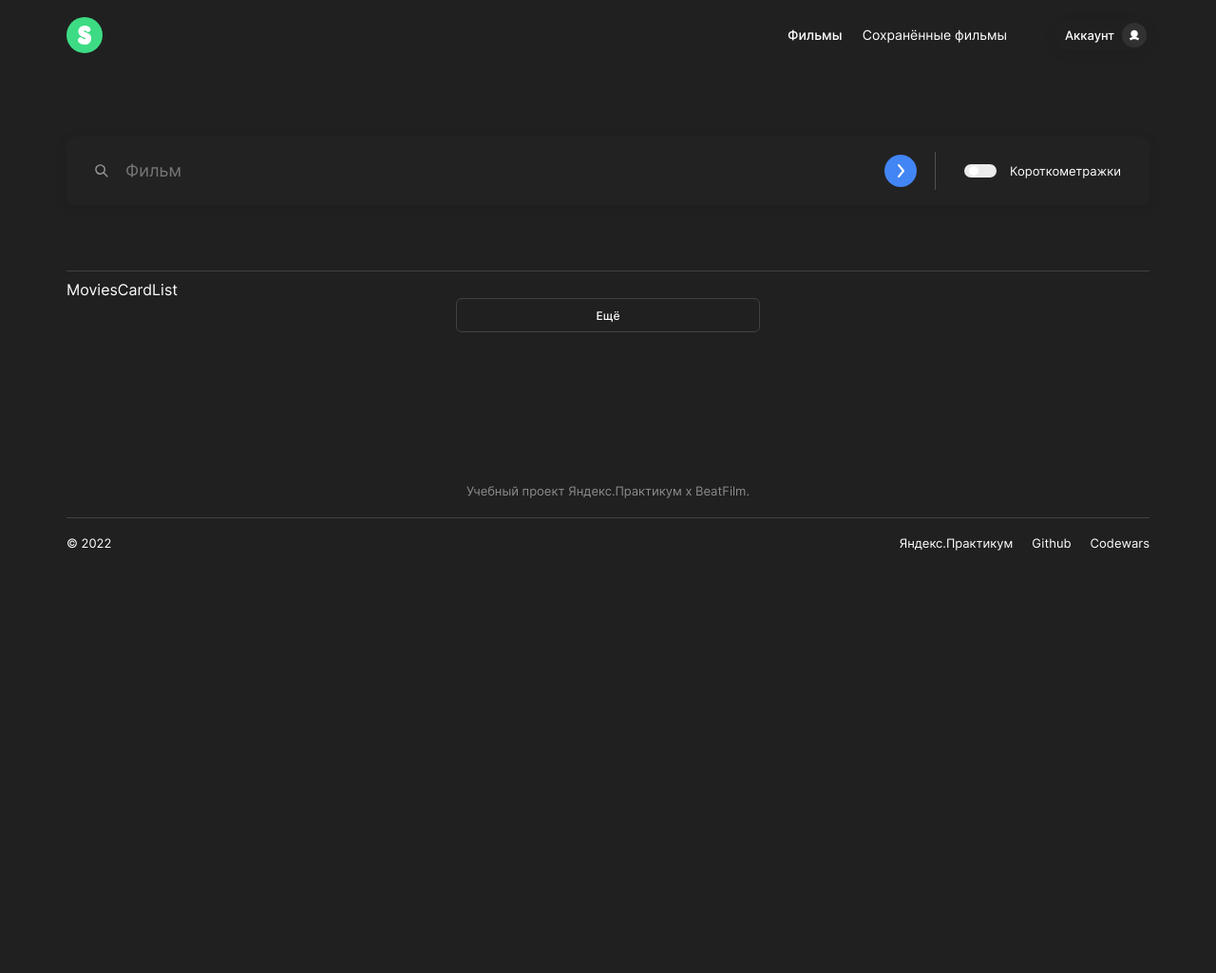
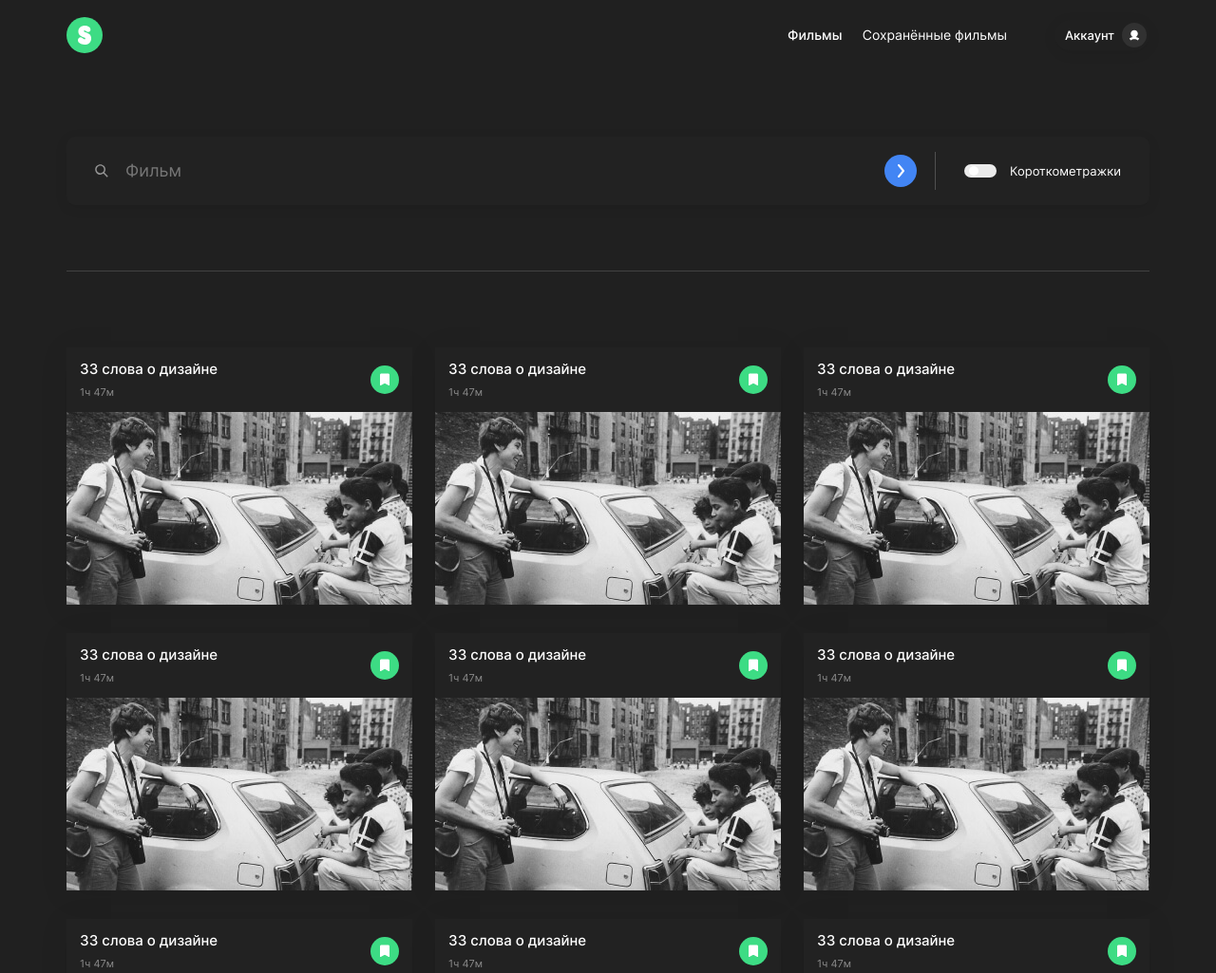
Before and after one commit to MarinaNat/movies-explorer-frontend, a React app: page /movies in a window 1280 px wide. Shown: the top 1025 px of the page at 95% size. Before the commit the page ends 800 px from the top, so only its background shows below. Built offline with nearby package versions, Linux system fonts and the light colour scheme.

Commit message:
компонент MoviesCardList

```diff
--- a/src/components/Movies/Movies.css
+++ b/src/components/Movies/Movies.css
@@ -20,19 +20,24 @@
     display: flex;
     align-items: center;
     justify-content: center;
-    margin: 0 auto;
+    margin: 50px auto 0;
 }
 
 @media (max-width: 768px) {
     .movies {
-        padding: 80px 30px 120px;
+        padding: 80px 30px 80px;
+    }
+
+    .movies__more-button {
+        margin: 50px auto 0;
+        max-width: 320px;
     }
 
 }
 
 @media (max-width: 475px) {
     .movies {
-        padding: 80px 10px 120px;
+        padding: 80px 10px 80px;
     }
 
     .movies__more-button {
--- a/src/components/Movies/MoviesCard/MoviesCard.css
+++ b/src/components/Movies/MoviesCard/MoviesCard.css
@@ -0,0 +1,55 @@
+.movie-card {
+    display: flex;
+    flex-direction: column;
+    justify-content: space-between;
+    box-sizing: border-box;
+    width: 100%;
+    /* min-height: 271px; */
+    background: var(--color-bg-input);
+    box-shadow: 0px 4px 30px rgba(0, 0, 0, 0.08);
+    cursor: pointer;
+}
+
+.movie-card__info {
+    box-sizing: border-box;
+    padding: 14px;
+    display: flex;
+    justify-content: space-between;
+    align-items: center;
+}
+
+.movie-card__icon {
+    width: 30px;
+    height: 30px;
+    border-radius: 36px;
+    object-fit: cover;
+
+}
+
+.movie-card__save {
+    background: var(--color-green);
+    background-image: url(../../../images/likeOn.svg);
+    background-repeat: no-repeat;
+    background-position: center;
+}
+
+.movie-card__unsave {
+    background: var(--color-bg-light);
+    background-image: url(../../../images/likeOff.svg);
+    background-repeat: no-repeat;
+    background-position: center;
+}
+
+.movie-card__title {
+    font-weight: 500;
+    font-size: 15px;
+    line-height: 18px;
+}
+
+.movie-card__duration {
+    font-weight: 400;
+    font-size: 11px;
+    line-height: 13px;
+    color: var(--color-text-gray);
+    margin-top: 9px;
+}
--- a/src/components/Movies/MoviesCard/MoviesCard.js
+++ b/src/components/Movies/MoviesCard/MoviesCard.js
@@ -1,9 +1,26 @@
 import React from 'react';
 import './MoviesCard.css';
+import screenshot from '../../../images/movies/1.jpg'
+// import likeOn from '../../../images/likeOn.svg';
+// import likeOff from '../../../images/likeOff.svg';
+
 
 const MoviesCard = () => {
   return (
-    <div>MoviesCard</div>
+    <li className='movie-card'>
+      <div className='movie-card__info'>
+        <div className='movie-card__text'>
+          <h2 className='movie-card__title'>33 слова о дизайне</h2>
+          <p className='movie-card__duration'>1ч 47м</p>
+        </div>
+        <button className='movie-card__icon movie-card__save link_button'></button>
+      </div>
+      <img
+        className='movie-card__img'
+        alt='Превью фильма'
+        src={screenshot}
+      />
+    </li>
   )
 }
 
--- a/src/components/Movies/MoviesCardList/MoviesCardList.css
+++ b/src/components/Movies/MoviesCardList/MoviesCardList.css
@@ -0,0 +1,43 @@
+.movies-list {
+    display: flex;
+    /* align-items: center; */
+    flex-direction: column;
+    box-sizing: border-box;
+    /* padding: 0 10px 0 10px; */
+}
+
+.movies-list__cards {
+    max-width: 1140px;
+    width: 100%;
+    margin: 0 auto;
+    display: grid;
+    grid-template-columns: repeat(auto-fit, minmax(270px, 1fr));
+    column-gap: 24px;
+    row-gap: 30px;
+    height: 100%;
+    box-sizing: border-box;
+    padding: 70px 0 0 0;
+    list-style: none;
+    justify-items: center;
+    margin-bottom: 30px;
+}
+
+@media screen and (max-width: 768px) {
+    .movies-list__cards {
+        /* grid-template-columns: repeat(2, 1fr); */
+        column-gap: 30px;
+        row-gap: 36px;
+        max-width: 708px;
+        margin-bottom: 30px;
+    }
+}
+
+@media screen and (max-width: 475px) {
+    .movies-list__cards {
+        padding: 40px 0 0 0;
+        row-gap: 16px;
+        margin-bottom: 30px;
+        max-width: 708px;
+
+    }
+}
--- a/src/components/Movies/MoviesCardList/MoviesCardList.js
+++ b/src/components/Movies/MoviesCardList/MoviesCardList.js
@@ -1,9 +1,25 @@
 import React from 'react';
 import './MoviesCardList.css';
+import MovieCard from '../MoviesCard/MoviesCard.js';
 
 const MoviesCardList = () => {
   return (
-    <div>MoviesCardList</div>
+    <section className='movies-list'>
+      <ul className='movies-list__cards'>
+      <MovieCard />
+      <MovieCard />
+      <MovieCard />
+      <MovieCard />
+      <MovieCard />
+      <MovieCard />
+      <MovieCard />
+      <MovieCard />
+      <MovieCard />
+      <MovieCard />
+      <MovieCard />
+      <MovieCard />
+      </ul>
+    </section>
   )
 }
 
```
Also changed, not shown: src/images/likeOff.svg (added), src/images/likeOn.svg (added), src/images/movies/1.jpg (added).
